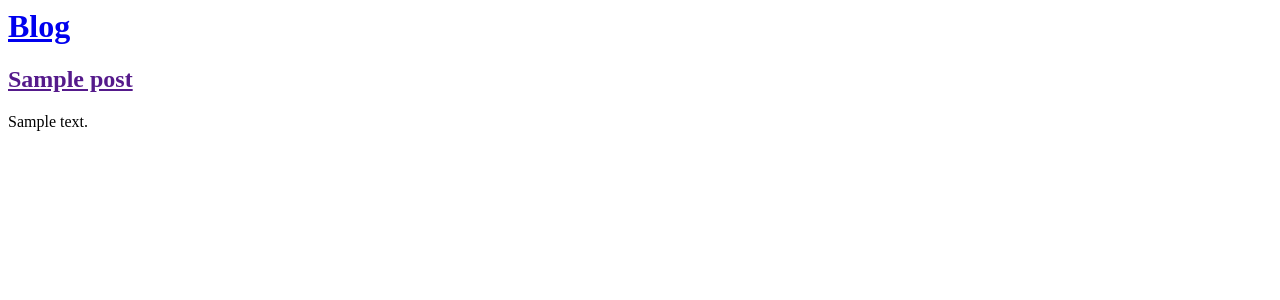
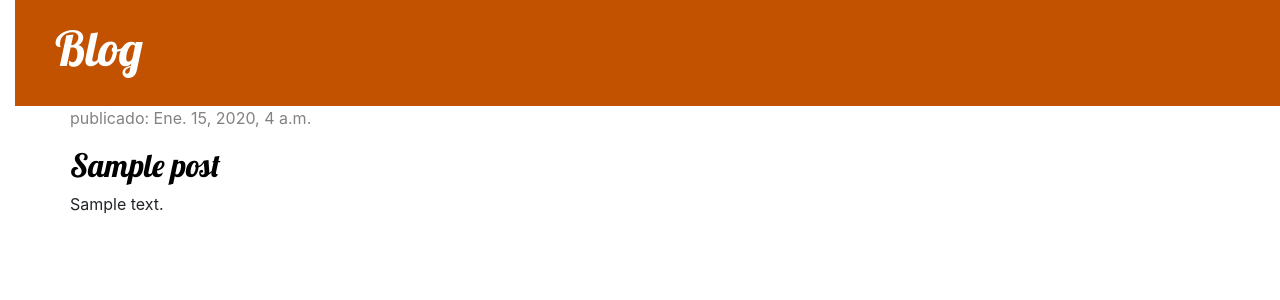
Before and after one commit to Anthonyegs/my-first-blog, a Django app: page / in a window 1280 px wide. Shown: the top 300 px of the page. Run offline with Django 3.2, Linux system fonts and the light colour scheme; tables that the repository leaves empty hold one stand-in row (values such as "Sample post"); some libraries are stand-ins or nearby versions.

Commit message:
Agregadas vistas, plantillas y css

```diff
--- /dev/null
+++ b/blog/static/css/blog.css
@@ -0,0 +1,53 @@
+h1 a, h2 a {
+    color: #FCA205;
+    font-family: 'Lobster';
+}
+body {
+    padding-left: 15px;
+}
+.page-header {
+    background-color: #C25100;
+    margin-top: 0;
+    padding: 20px 20px 20px 40px;
+}
+
+.page-header h1, .page-header h1 a, .page-header h1 a:visited, .page-header h1 a:active {
+    color: #ffffff;
+    font-size: 36pt;
+    text-decoration: none;
+}
+
+.content {
+    margin-left: 40px;
+}
+
+h1, h2, h3, h4 {
+    font-family: 'Lobster', cursive;
+}
+
+.date {
+    color: #828282;
+}
+
+.save {
+    float: right;
+}
+
+.post-form textarea, .post-form input {
+    width: 100%;
+}
+
+.top-menu, .top-menu:hover, .top-menu:visited {
+    color: #ffffff;
+    float: right;
+    font-size: 26pt;
+    margin-right: 20px;
+}
+
+.post {
+    margin-bottom: 70px;
+}
+
+.post h2 a, .post h2 a:visited {
+    color: #000000;
+}
--- /dev/null
+++ b/blog/templates/blog/base.html
@@ -0,0 +1,32 @@
+{% load static %}
+<!DOCTYPE html>
+<html lang="en">
+<head>
+    <meta charset="UTF-8">
+    <meta name="viewport" content="width=device-width, initial-scale=1.0">
+    <!-- CSS only -->
+    <link rel="stylesheet" href="https://stackpath.bootstrapcdn.com/bootstrap/4.5.2/css/bootstrap.min.css" integrity="sha384-JcKb8q3iqJ61gNV9KGb8thSsNjpSL0n8PARn9HuZOnIxN0hoP+VmmDGMN5t9UJ0Z" crossorigin="anonymous">
+    <link rel="stylesheet" href="{% static 'css/blog.css' %}">
+    <!-- JS, Popper.js, and jQuery -->
+    <script src="https://code.jquery.com/jquery-3.5.1.slim.min.js" integrity="sha384-DfXdz2htPH0lsSSs5nCTpuj/zy4C+OGpamoFVy38MVBnE+IbbVYUew+OrCXaRkfj" crossorigin="anonymous"></script>
+    <script src="https://cdn.jsdelivr.net/npm/popper.js@1.16.1/dist/umd/popper.min.js" integrity="sha384-9/reFTGAW83EW2RDu2S0VKaIzap3H66lZH81PoYlFhbGU+6BZp6G7niu735Sk7lN" crossorigin="anonymous"></script>
+    <script src="https://stackpath.bootstrapcdn.com/bootstrap/4.5.2/js/bootstrap.min.js" integrity="sha384-B4gt1jrGC7Jh4AgTPSdUtOBvfO8shuf57BaghqFfPlYxofvL8/KUEfYiJOMMV+rV" crossorigin="anonymous"></script>
+    <link href="//fonts.googleapis.com/css?family=Lobster&subset=latin,latin-ext" rel="stylesheet" type="text/css">
+    <title>Document</title>
+</head>
+<body>
+    <div class="page-header">
+        <h1><a href="/">Blog</a></h1>
+    </div>
+
+    <div class="content container">
+        <div class="row">
+            <div class="col-md-8">
+                {% block content %}
+                {% endblock %}
+            </div>
+        </div>
+    </div>
+
+</body>
+</html>
--- a/blog/templates/blog/post_list.html
+++ b/blog/templates/blog/post_list.html
@@ -1,10 +1,12 @@
-<div>
-    <h1><a href="/">Blog</a></h1>
-</div>
-
-{% for post in posts %}
-    <div>
-        <h2><a href="">{{ post.title }}</a></h2>
-        <p>{{ post.text|linebreaksbr }}</p>
-    </div>
-{% endfor %}
+{% extends 'blog/base.html' %}
+{% block content %}
+    {% for post in posts %}
+        <div class="post">
+            <div class="date">
+                <p>publicado: {{ post.published_date }}</p>
+            </div>
+            <h2><a href="{% url 'post_detail' pk=post.pk %}">{{ post.title }}</a></h2>
+            <p>{{ post.text|linebreaksbr }}</p>
+        </div>
+    {% endfor %}
+{% endblock %}
--- a/blog/urls.py
+++ b/blog/urls.py
@@ -3,4 +3,5 @@ from . import views
 
 urlpatterns = [
     path('', views.post_list, name='post_list'),
+    path('post/<int:pk>/', views.post_detail, name='post_detail'),
 ]
--- a/blog/views.py
+++ b/blog/views.py
@@ -1,7 +1,12 @@
 from django.shortcuts import render
 from django.utils import timezone
 from .models import Post
+from django.shortcuts import render, get_object_or_404
 
 def post_list(request):
     posts = Post.objects.filter(published_date__lte=timezone.now()).order_by('published_date')
     return render(request, 'blog/post_list.html', {'posts': posts})
+
+def post_detail(request, pk):
+    post = get_object_or_404(Post, pk=pk)
+    return render(request, 'blog/post_detail.html', {'post': post})
```
Also changed, not shown: blog/templates/blog/post_detail.html (added, +13 -0 lines).
